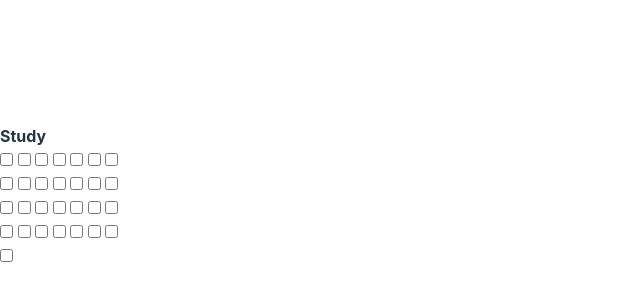
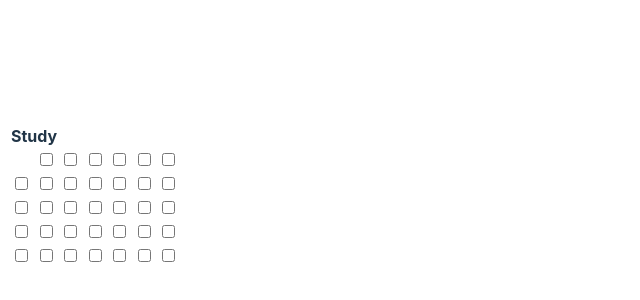
Before and after one commit to LucasOliveira332/league-of-habits, a React (Vite) app in the folder Client/LeagueOfHabits.Client/: page / in a window 1280 px wide. Shown: the part 204-504 px from the top of the page, without its empty margins (0-640 px from the left). Built offline with nearby package versions, Linux system fonts and the light colour scheme.

Commit message:
add: January representation in checkbox

```diff
--- a/Client/LeagueOfHabits.Client/src/App.css
+++ b/Client/LeagueOfHabits.Client/src/App.css
@@ -5,7 +5,17 @@
   margin: 0;
 }
 
+.habit-check-box{
+  border: 1px solid white;
+  padding: 10px;
+  border-radius: 15px;
+}
+
 .habit-name{
   padding: 0;
   margin: 0;
 }
+
+.checkbox-hidden{
+  opacity: 0;
+}
--- a/Client/LeagueOfHabits.Client/src/App.tsx
+++ b/Client/LeagueOfHabits.Client/src/App.tsx
@@ -6,16 +6,27 @@ const days = new Date(2024, 1 + 1, 0).getDate()
 
 
 const CheckBox = ({habitName}: {habitName: string}) => {
-  const week = Array.from({length: days}, (_,index) => index + 1)
+  const week = Array.from({length: 35}, (_,index) => index + 1)
+  let count = 0;
+  let date = new Date(2024, 0, count)
+  let day = date.getDay()
+
+
   return (
     <>
       <div className='habit-check-box'>
       <h4 className='habit-name'>{habitName}</h4>
       {week.map((value, index) => {
-          const date = new Date(2024, 0, index + 1)
-          const formatDate = Intl.DateTimeFormat('pt-BR').format(date)
 
-          return (<><input title={formatDate} className='habit-check' type="checkbox"/>{(index + 1) % 7 == 0 ? (<br></br>) : ' '}</>)
+        if (day != 1){
+          count += 1
+          date = new Date(2024, 0, count)
+          day = date.getDay()
+          return (<><input title={date} className={'checkbox-hidden'} type="checkbox"/>{(index + 1) % 7 == 0 ? (<br></br>) : ' '}</>)
+        }
+        else if (day > 0){
+          return (<><input title={date} type="checkbox"/>{(index + 1) % 7 == 0 ? (<br></br>) : ' '}</>)
+        }
         })}
       </div>
     </>
```
